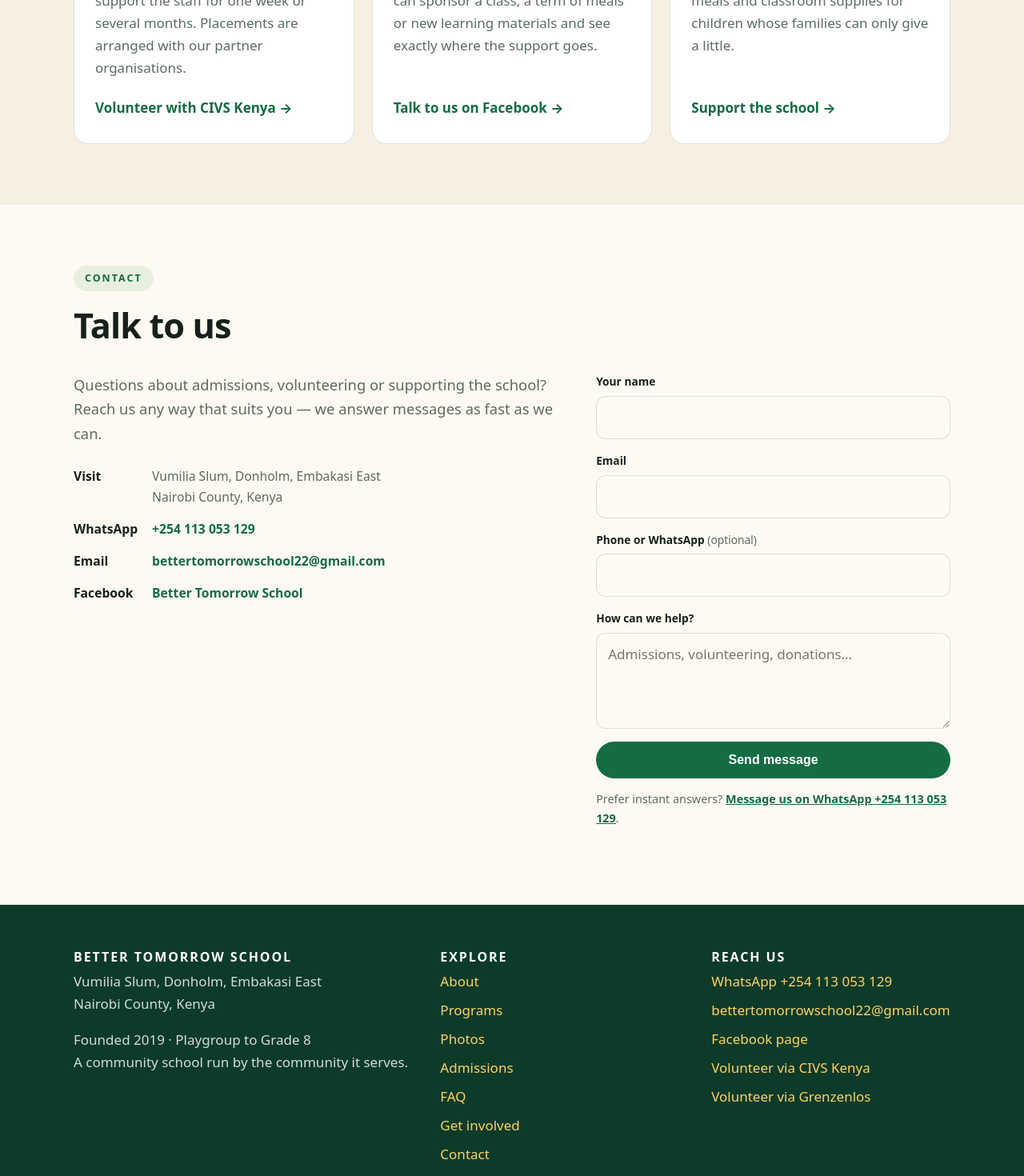
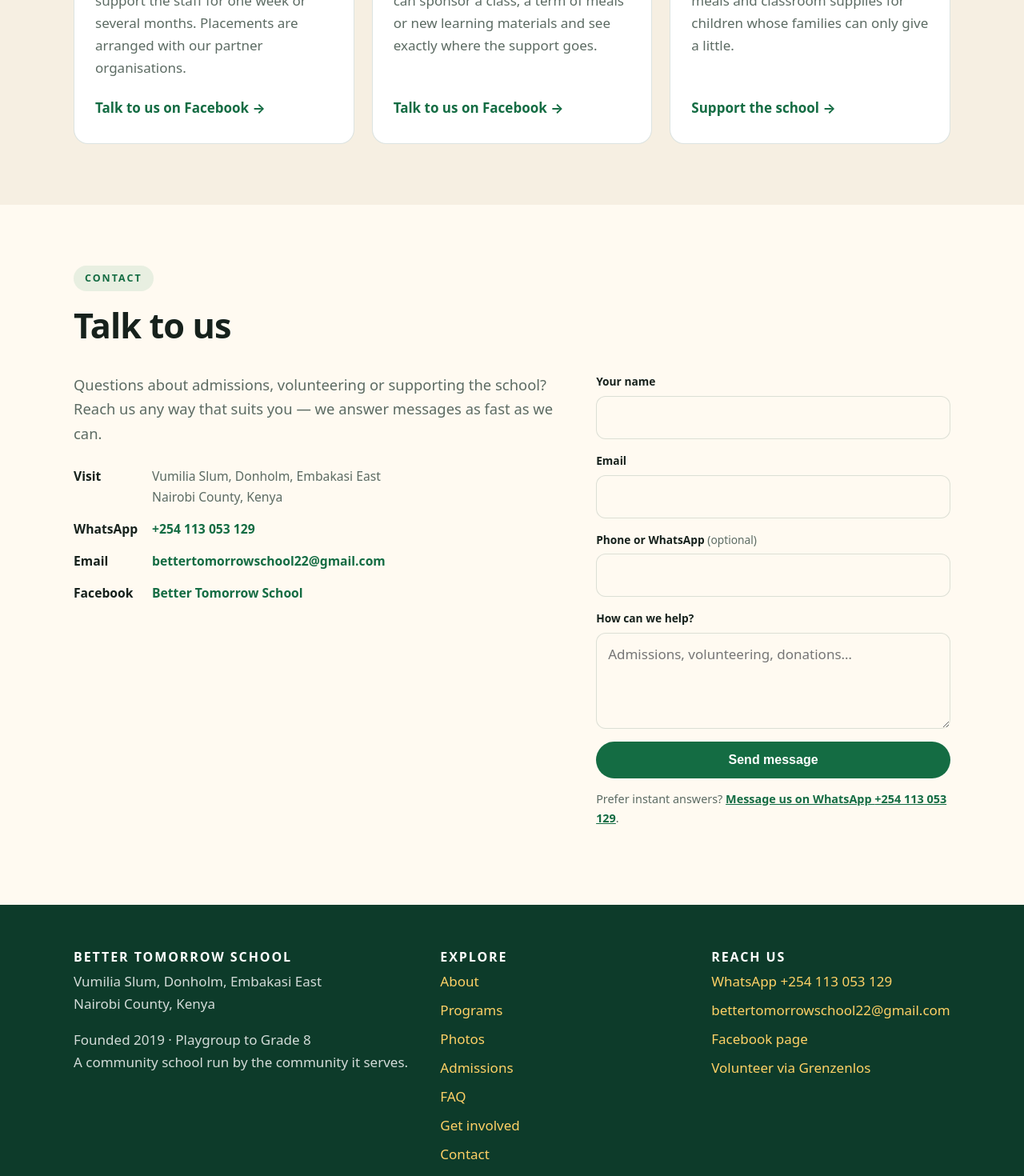
Before and after one commit to elvisbitolo/better_tomorrow, a Next.js app: page / in a window 1280 px wide. Shown: the part 6380-7850 px from the top of the page at 80% size. Built offline with nearby package versions, Linux system fonts and the light colour scheme.

Commit message:
Remove CIVS links and references

```diff
--- a/src/app/layout.js
+++ b/src/app/layout.js
@@ -154,9 +154,6 @@ export default function RootLayout({ children }) {
                     <a href={facebookUrl}>Facebook page</a>
                   </li>
                   <li>
-                    <a href="https://civskenya.org/">Volunteer via CIVS Kenya</a>
-                  </li>
-                  <li>
                     <a href="https://volunteering.at/">
                       Volunteer via Grenzenlos
                     </a>
--- a/src/app/page.js
+++ b/src/app/page.js
@@ -79,8 +79,8 @@ const involve = [
   {
     title: 'Volunteer',
     body: 'Teach, play with the children and support the staff for one week or several months. Placements are arranged with our partner organisations.',
-    action: 'Volunteer with CIVS Kenya',
-    href: 'https://civskenya.org/',
+    action: 'Talk to us on Facebook',
+    href: 'https://www.facebook.com/people/Better-Tomorrow-School/100087755767222/',
   },
   {
     title: 'Partner with us',
```
Also changed, not shown: 1 other file (tests, documents, lock files or other folders).
